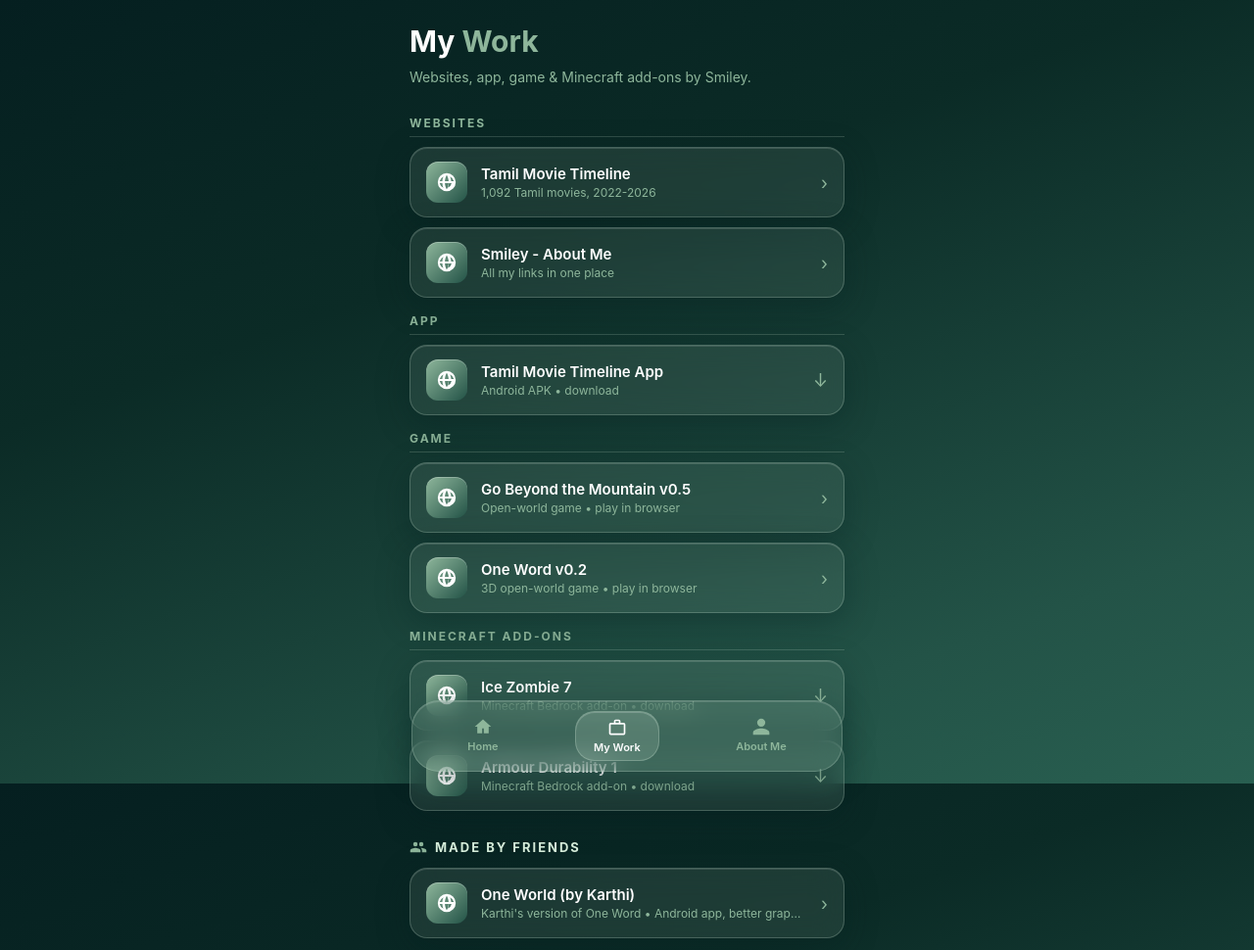
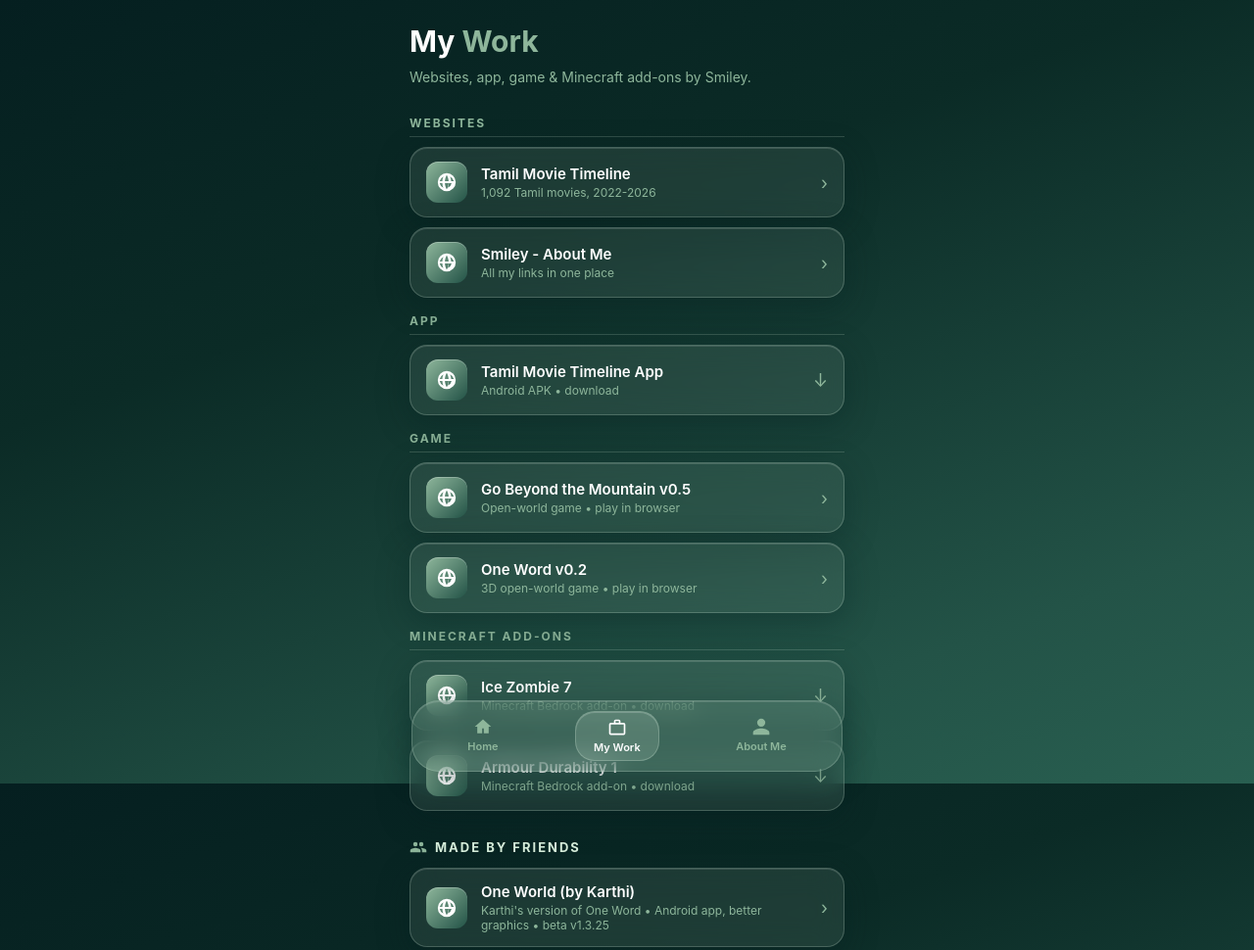
Before and after one commit to Smiley404-code/about-me, a plain HTML site: page work.html in a window 1280 px wide. Shown: the top 970 px of the page at 98% size. Drawn offline with Linux system fonts and the light colour scheme.

Commit message:
Let One World card description wrap to two lines

```diff
--- a/work.html
+++ b/work.html
@@ -172,7 +172,7 @@
     </div>
     <a class="card glass" href="https://github.com/PPYGaming/One-World-Project">
       <div class="icon icon-web"><svg viewBox="0 0 24 24"><path d="M12 2a10 10 0 1 0 0 20 10 10 0 0 0 0-20zm7.9 9h-3a15.6 15.6 0 0 0-1.2-5.4A8 8 0 0 1 19.9 11zM12 4.1c.8 1.2 1.9 3.7 2.1 6.9H9.9c.2-3.2 1.3-5.7 2.1-6.9zM4.1 13h3c.1 2.2.5 4 1.2 5.4A8 8 0 0 1 4.1 13zm3-2h-3a8 8 0 0 1 4.2-5.4A15.6 15.6 0 0 0 7.1 11zM12 19.9c-.8-1.2-1.9-3.7-2.1-6.9h4.2c-.2 3.2-1.3 5.7-2.1 6.9zm2.4-6.9h3a8 8 0 0 1-4.2 5.4c.7-1.4 1.1-3.2 1.2-5.4z"/></svg></div>
-      <div class="txt"><div class="name">One World (by Karthi)</div><div class="sub">Karthi's version of One Word &bull; Android app, better graphics &bull; beta v1.3.25</div></div>
+      <div class="txt"><div class="name">One World (by Karthi)</div><div class="sub" style="white-space:normal">Karthi's version of One Word &bull; Android app, better graphics &bull; beta v1.3.25</div></div>
       <div class="arrow">&rsaquo;</div>
     </a>
   </div>
```
